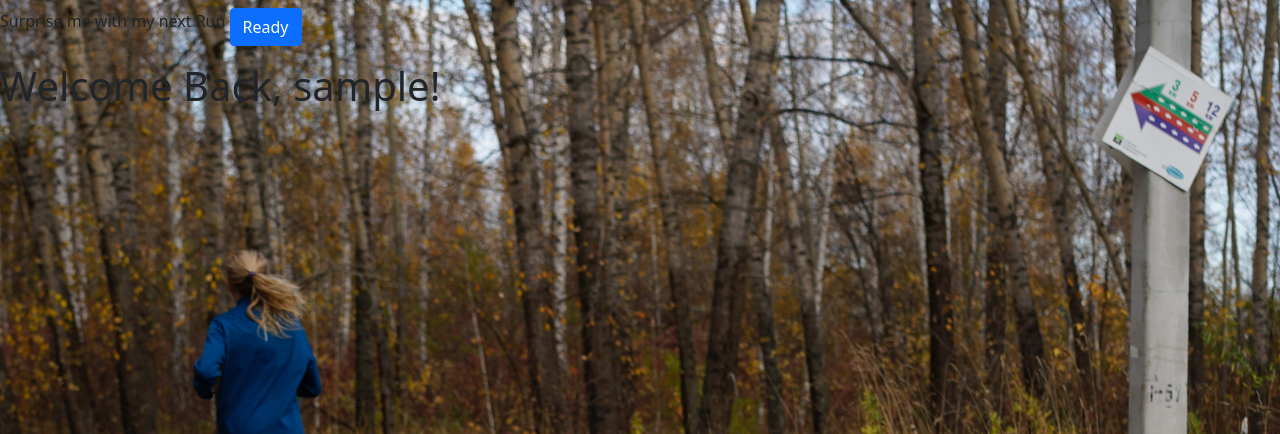
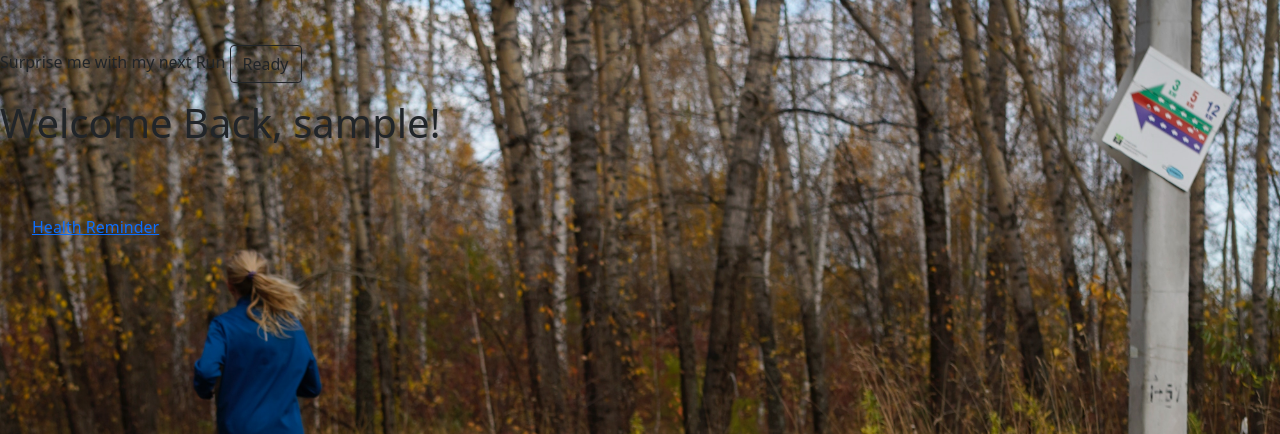
Before and after one commit to roadrunnerinthesun/Time2Run, a Flask app: page /homepage in a window 1280 px wide. Shown: the part 40-474 px from the top of the page. Run offline with Flask 2, Linux system fonts and the light colour scheme; the visitor is signed in with stand-in values (Sample User, id 1); data comes from the database, SQL or seed files in the repository; data that the repository does not hold is empty; some web fonts are replaced.

Commit message:
modal added - needs to be fixed

```diff
--- a/templates/homepage.html
+++ b/templates/homepage.html
@@ -1,26 +1,15 @@
 <!DOCTYPE html>
 {% extends 'base.html' %}
 {% block head %}Homepage{% endblock %}
-
+<head>
+  <link rel="stylesheet" href="/static/css/homepage.css" />
+</head>
 {% block body %}
-<head>
-
-
-  <!-- Load Bootstrap -->
-    <!-- CSS only -->
-
-
-  <!-- Bootstrap Icons Here-->
-
-
-  <!-- Load stylesheets -->
-
-</head>
 
 <body>
-  <div>
+  <div class="body" id="body"></div>
     <p>Surprise me with my next Run
-      <button id="get-run-button" class="btn btn-primary mt-2">Ready </button>
+      <button id="get-run-button" class="btn btn-outline-dark">Ready </button>
     </p>
     <div id="run-text"></div>
   </div>
@@ -38,15 +27,36 @@
       {% endfor %}
     {% endif %}
 
-  <div>
+    <div class="container" style="padding-top: 60px;">
+
+      <!-- MODAL POPUP -->
+      <div class="modal" id="health">
+        <div class="modal-dialog">
+          <div class="modal-content">
+            <div class="modal-header">
+              <button class="close" type="button" data-dismiss="modal">X</button>
+              <span aria-hidden="true">&times;</span>
+              <h2 class="close" type="modal-title">Health Reminder</h2>
+            </div>
+            <div class="modal-body">
+              <p>Always seek the advice of your physician or other qualified health care provider with any</p>
+              questions you may have regarding medical conditionS or treatmentS before undertaking
+              a new health care regimen, and never disregard professional medical advice or delay in seeking
+              it because of wanting to get started  with tracking your runs!
+            </div>
+          </div> <!--end modal-content-->
+        </div> <!--end modal-dialog-->
+      </div> <!--end modal-->
+    </div>
+  <div class="panel-footer">
+    <a href="#" data-toggle="modal"
+    data-target="#health">Health Reminder </a>
   </div>
- <!-- Nav Bar Spanning across the length of top of screen -->
-
 
 <!-- Random Run JS -->
 <script src="/static/js/random_run.js"></script>
 
-
 </body>
 </html>
+
 {% endblock %}
```
